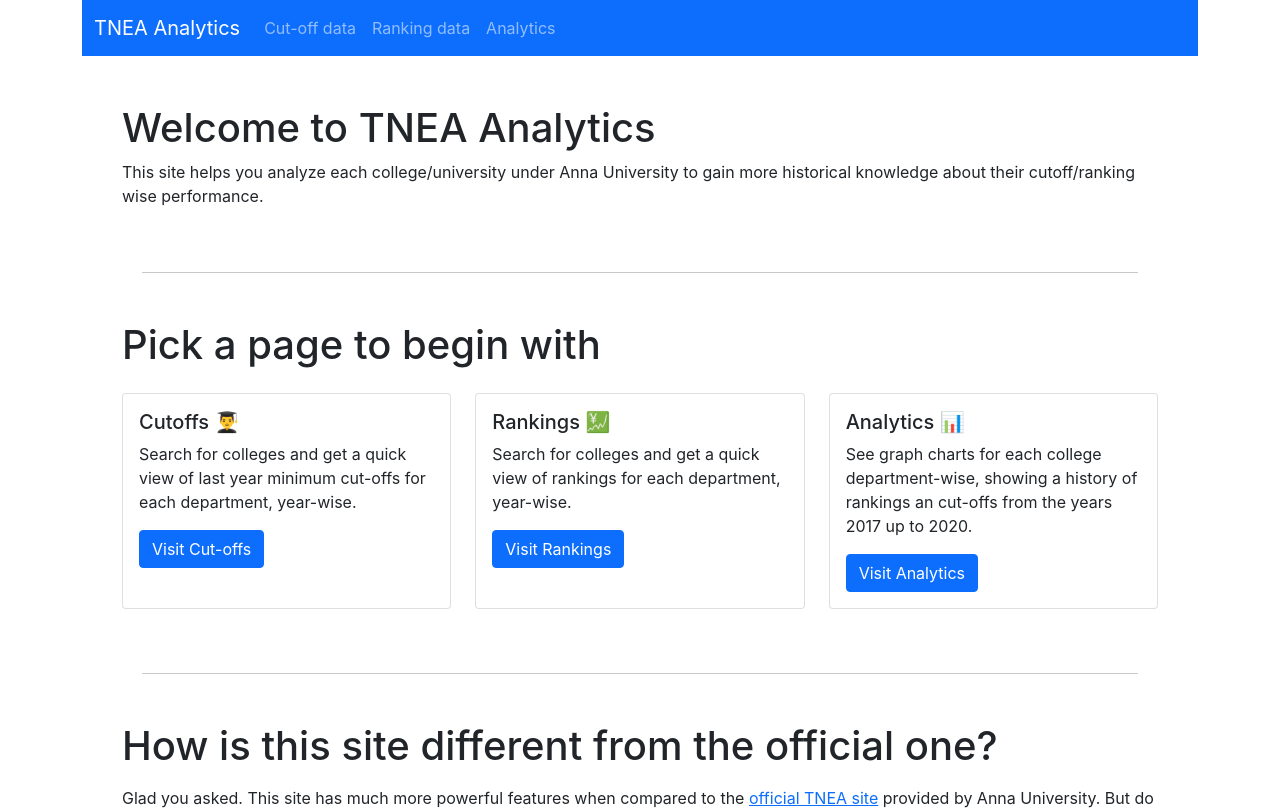
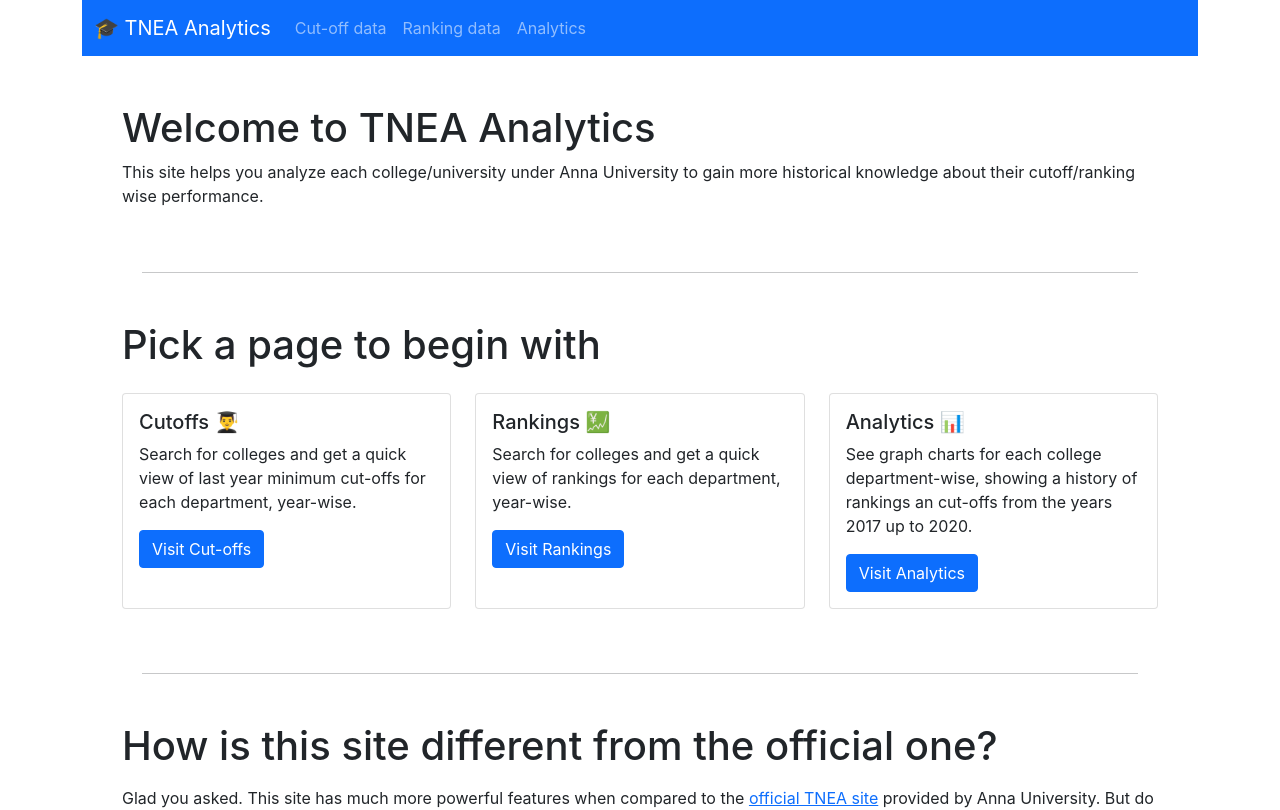
Before and after one commit to anushibin007/tnea-analytics, a React (Vite) app: page / in a window 1280 px wide. Shown: the top 810 px of the page. Built offline with nearby package versions, Linux system fonts and the light colour scheme.

Commit message:
Added a cap before the Nav.Brand

```diff
--- a/src/components/Navigation.jsx
+++ b/src/components/Navigation.jsx
@@ -9,7 +9,7 @@
 			<Navbar bg="primary" variant="dark" expand="lg">
 				<Container>
 					<Navbar.Brand as={Link} to="/">
-						TNEA Analytics
+						🎓 TNEA Analytics
 					</Navbar.Brand>
 					<Navbar.Toggle aria-controls="basic-navbar-nav" />
 					<Navbar.Collapse id="basic-navbar-nav">
```
